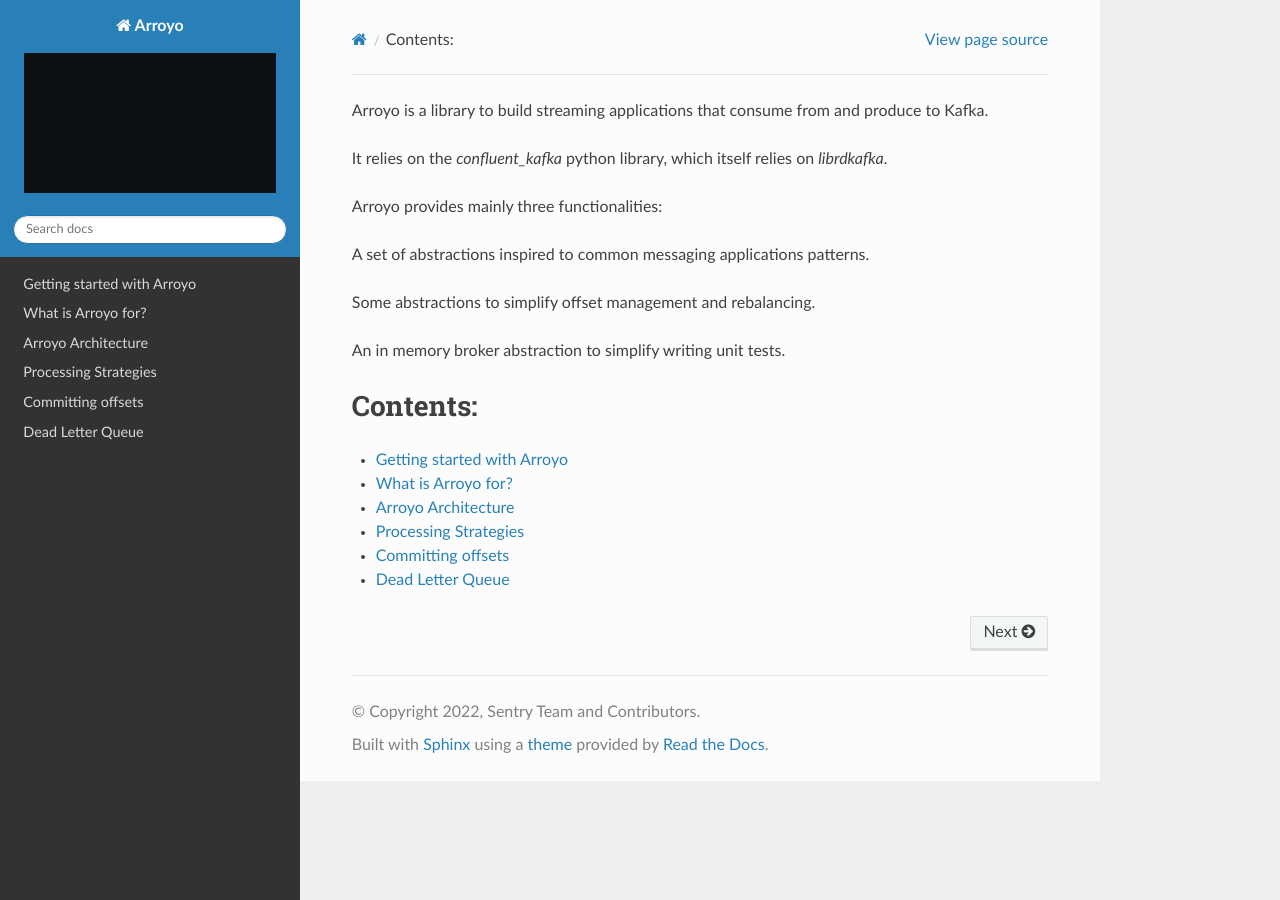
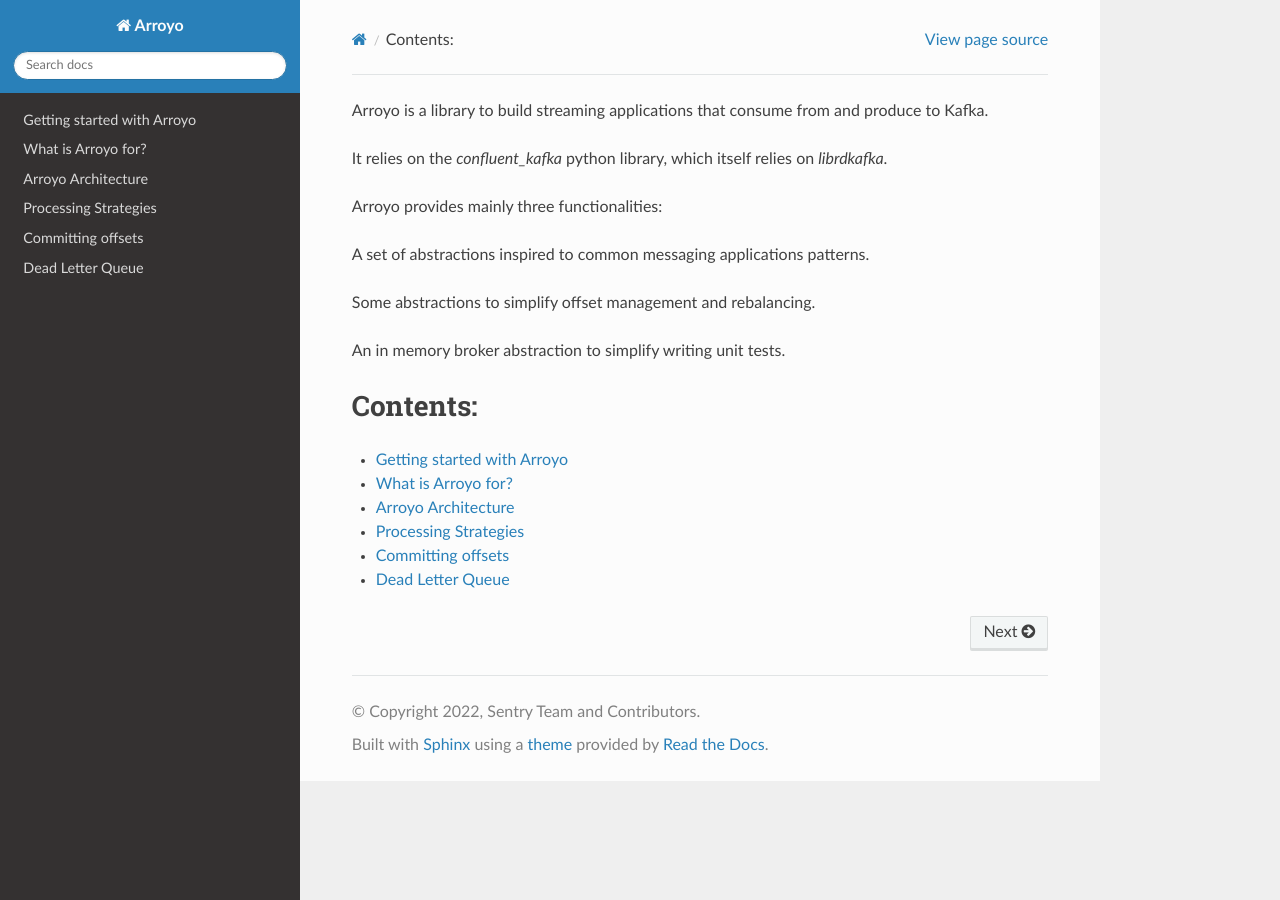
Before and after one commit to getsentry/arroyo, a Sphinx documentation site: the page built from docs/source/index.rst, in a window 1280 px wide. Built offline with Sphinx 7.4.7 and the Read the Docs theme 2.0.0, drawn with Linux system fonts in a browser that asks for light colours.

Commit message:
docs: Remove the big pointless black square

```diff
--- a/docs/source/conf.py
+++ b/docs/source/conf.py
@@ -43,4 +43,4 @@
 
 html_static_path = ["_static"]
 
-html_logo = "_static/arroyo.png"
+# html_logo = "_static/arroyo.png"
```
Also changed, not shown: docs/source/_static/arroyo.png (deleted).
